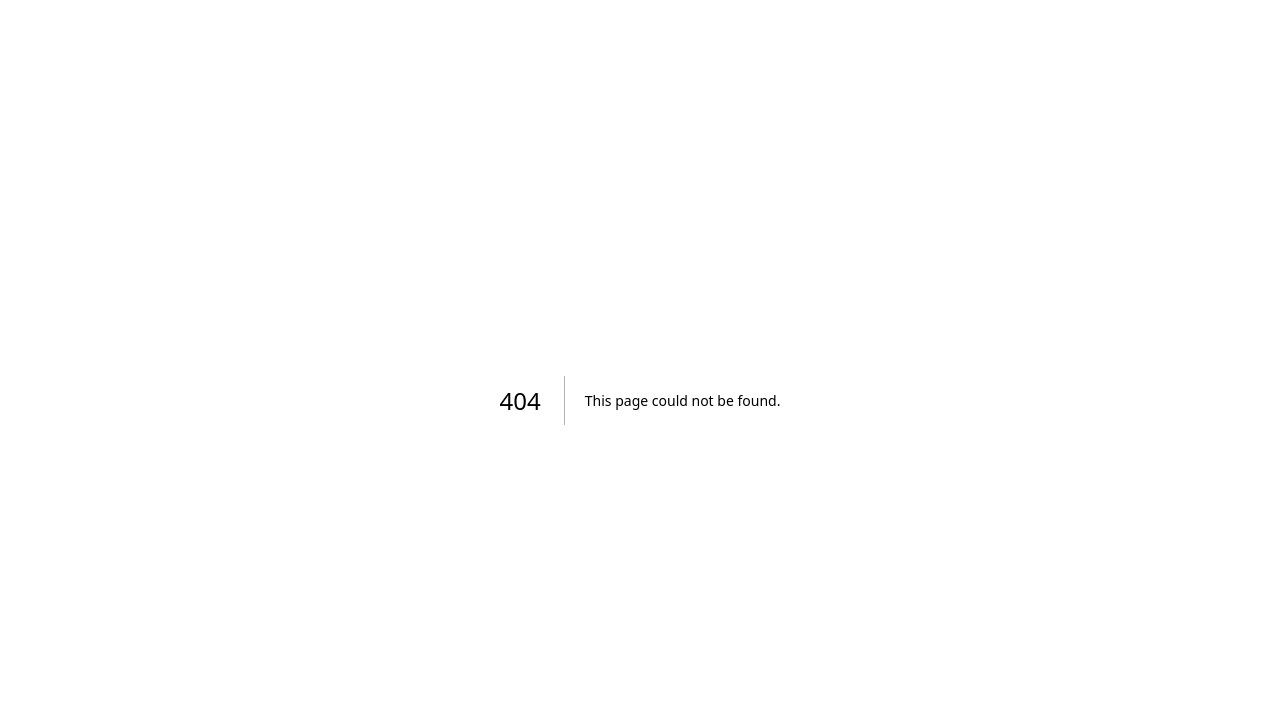
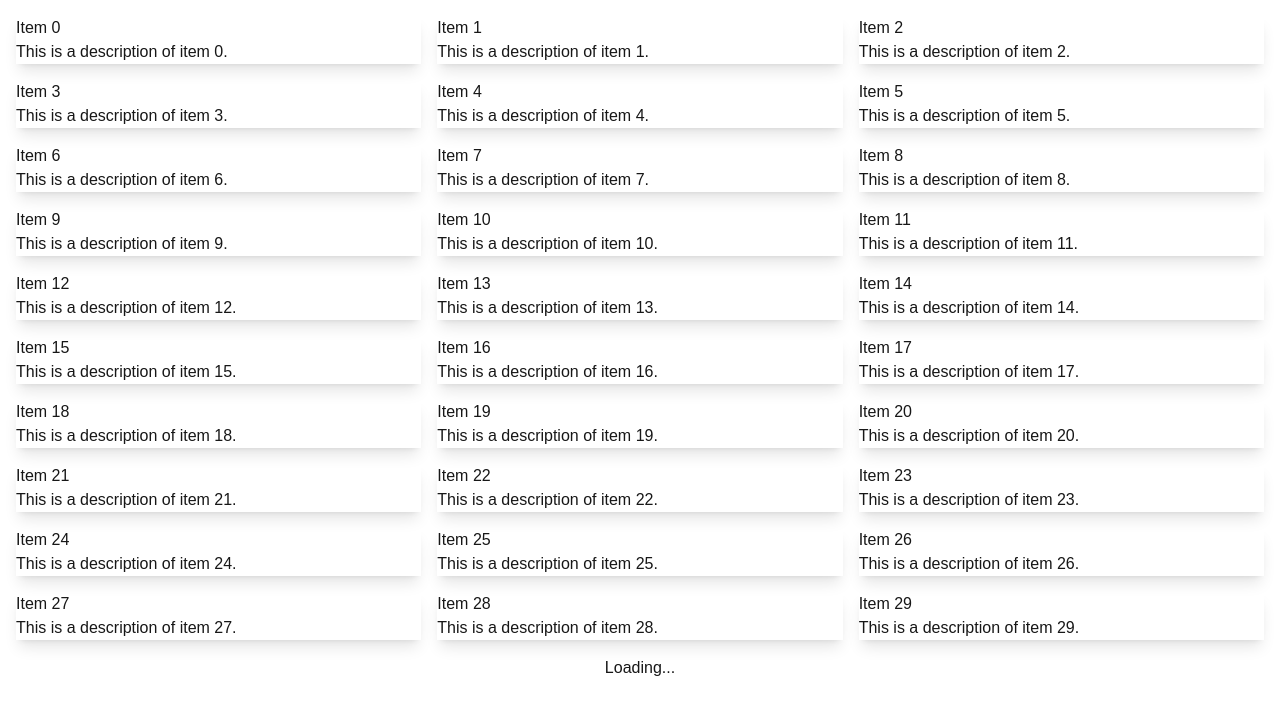
Before and after one commit to doudoumao1031/onlyfans-web, a Next.js app: page /waterfall in a window 1280 px wide. Before the commit this address had no page. Shown: the top 714 px of the page. Built offline with nearby package versions, Linux system fonts and the light colour scheme.

Commit message:
vanilla waterfall

```diff
--- /dev/null
+++ b/app/waterfall/page.tsx
@@ -0,0 +1,62 @@
+"use client"
+
+import React, { useState, useEffect } from "react";
+
+export default function Page() {
+    const [items, setItems] = useState<number[]>([]);
+    const [hasMore, setHasMore] = useState(true);
+    const [page, setPage] = useState(1);
+
+    useEffect(() => {
+        fetchMoreItems(page);
+    }, [page]);
+
+    const fetchMoreItems = async (page: number) => {
+        console.log('fetchMoreItems call, page: ', page)
+
+        // Simulate latency with a timeout
+        await new Promise((resolve) => setTimeout(resolve, 1000));
+
+        // Simulating an API call
+        const newItems = Array.from({ length: 30 }, (_, i) => i + (page - 1) * 30);
+        setItems((prev) => [...prev, ...newItems]);
+
+        // Simulating an endpoint limit
+        if (page === 15) setHasMore(false);
+    };
+
+    const handleScroll = () => {
+        if (
+            window.innerHeight + document.documentElement.scrollTop !==
+            document.documentElement.offsetHeight
+        )
+        return;
+        if (hasMore) setPage((prev) => prev + 1);
+    };
+
+    useEffect(() => {
+        window.addEventListener("scroll", handleScroll);
+        return () => window.removeEventListener("scroll", handleScroll);
+    }, [hasMore]);
+
+    return (
+        <div className="container mx-auto p-4">
+          <div className="grid grid-cols-1 md:grid-cols-2 lg:grid-cols-3 gap-4">
+            {items.map((item, index) => (
+              <div key={index} className="card shadow-lg">
+                <div className="card-body">
+                  <h2 className="card-title">Item {item}</h2>
+                  <p>This is a description of item {item}.</p>
+                </div>
+              </div>
+            ))}
+          </div>
+          {hasMore && (
+            <div className="text-center mt-4">
+              <button className="btn btn-primary loading">Loading...</button>
+            </div>
+          )}
+        </div>
+    );
+
+}
```
